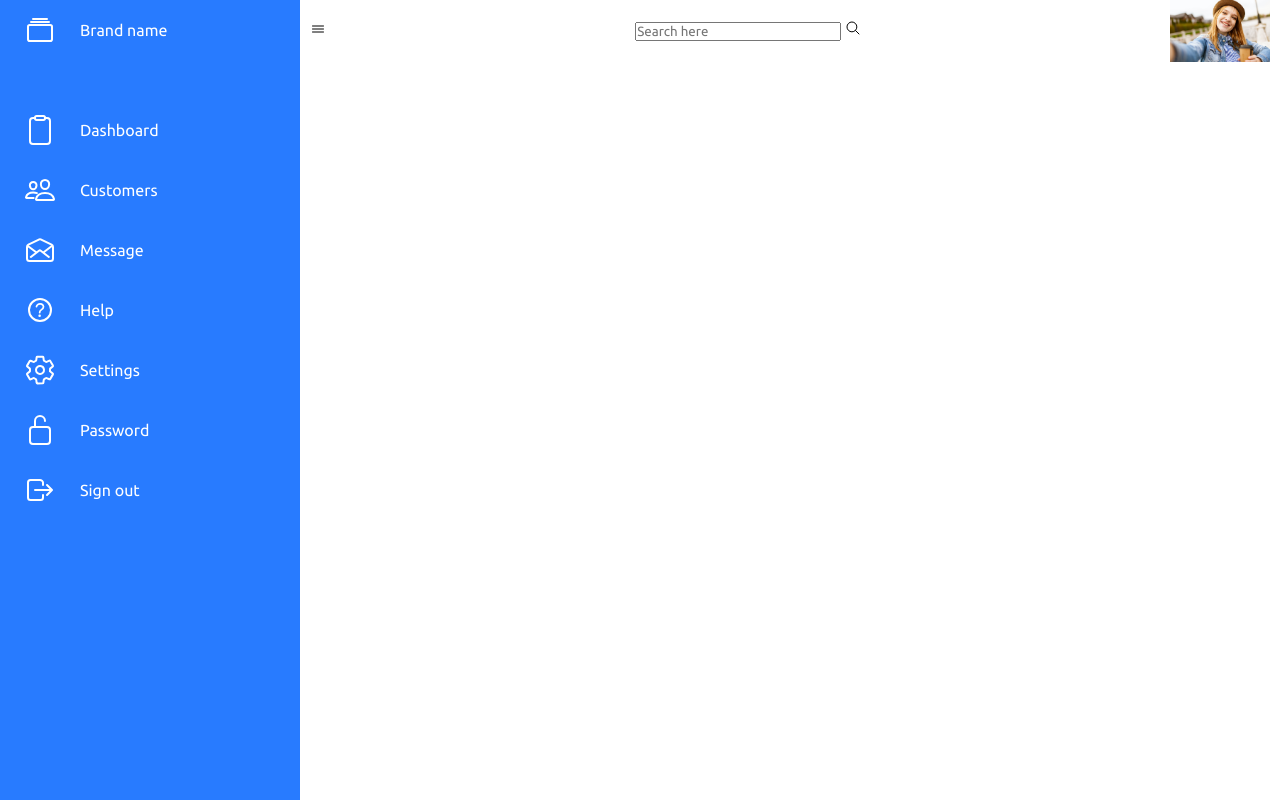
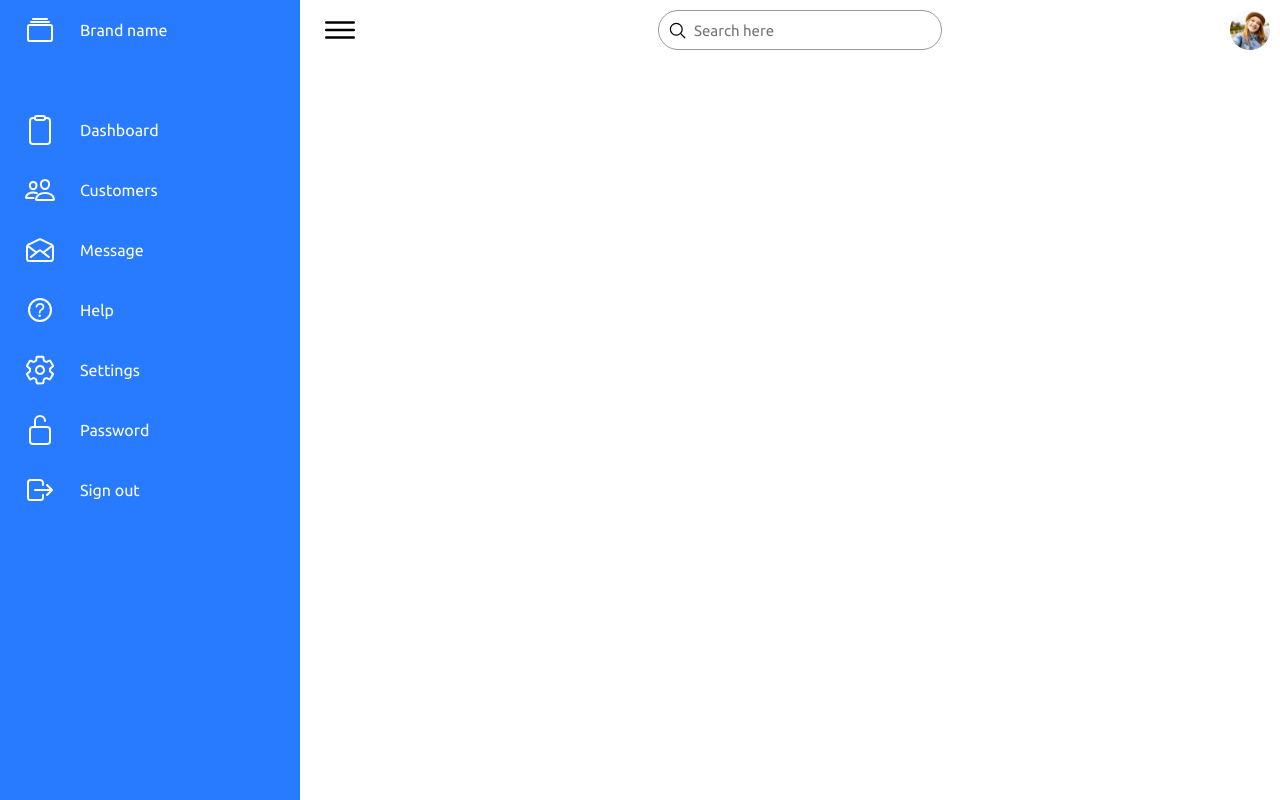
Before and after one commit to Jotawk/admin_dashboard, a plain HTML site: page index.html in a window 1280 px wide. Drawn offline with nearby package versions, Linux system fonts and the light colour scheme.

Commit message:
update with js content

```diff
--- a/index.html
+++ b/index.html
@@ -100,6 +100,7 @@
 
 	<script type="module" src="https://unpkg.com/ionicons@5.5.2/dist/ionicons/ionicons.esm.js"></script>
 	<script nomodule src="https://unpkg.com/ionicons@5.5.2/dist/ionicons/ionicons.js"></script>
+	<script src="./script.js"></script>
 </body>
 
 </html>
--- /dev/null
+++ b/script.js
@@ -0,0 +1,7 @@
+let toggle = document.querySelector('.toggle');
+let navigation = document.querySelector('.navigation');
+let main = document.querySelector('.main');
+
+toggle.onclick = function() {
+	navigation.classList.toggle('active');
+}
--- a/style.css
+++ b/style.css
@@ -113,3 +113,56 @@ body {
 	align-items: center;
 	padding: 0 10px;
 }
+
+.toggle {
+	position: relative;
+	top: 0;
+	width: 60px;
+	height: 60px;
+	display: flex;
+	justify-content: center;
+	align-items: center;
+	font-size: 2.5em;
+	cursor: pointer;
+}
+
+.search label {
+	position: relative;
+	width: 100%;
+}
+
+.search label input {
+	width: 100%;
+	height: 40px;
+	border-radius: 40px;
+	padding: 5px 20px;
+	padding-left: 35px;
+	font-size: 15px;
+	outline: none;
+	border: 1px solid var(--black2);
+}
+
+.search label ion-icon {
+	position: absolute;
+	top: 0;
+	left: 10px;
+	font-size: 1.2em;
+}
+
+.user {
+	position: relative;
+	width: 40px;
+	height: 40px;
+	border-radius: 50%;
+	overflow: hidden;
+	cursor: pointer;
+}
+
+.user img {
+	position: absolute;
+	top: 0;
+	left: 0;
+	width: 100%;
+	height: 100%;
+	object-fit: cover;
+}
```
